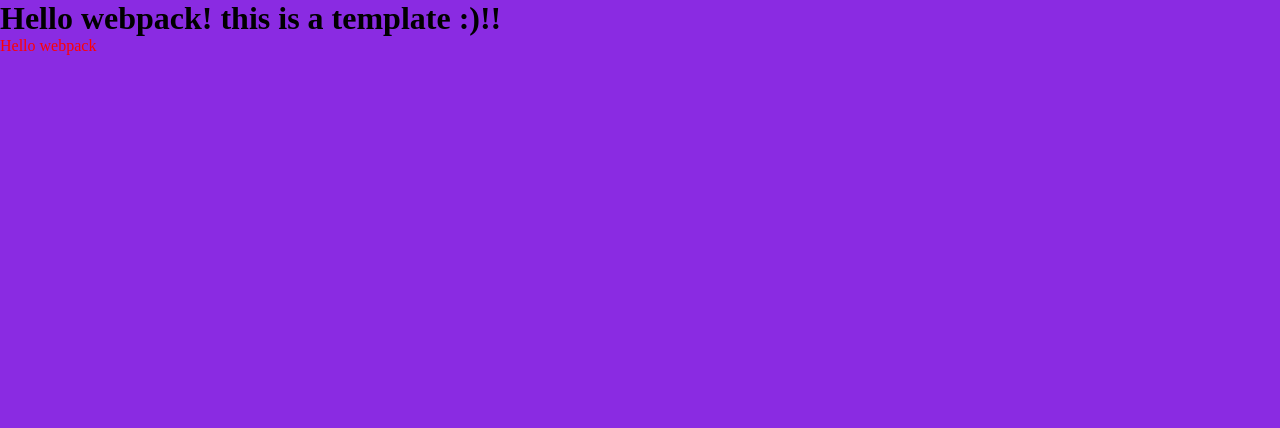
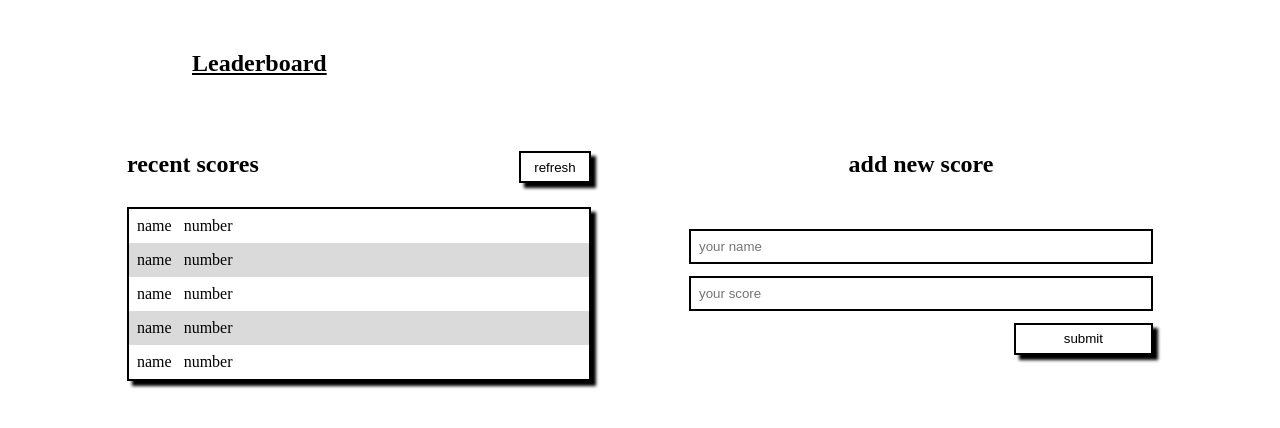
Before and after one commit to aizjicod/Leaderboard-project, a website built with webpack: page src/index.html in a window 1280 px wide. Built offline with nearby package versions, Linux system fonts and the light colour scheme.

Commit message:
add structure for index.html

```diff
--- a/src/index.html
+++ b/src/index.html
@@ -3,9 +3,47 @@
 <head>
     <meta charset="UTF-8">
     <meta name="viewport" content="width=device-width, initial-scale=1.0">
-    <title>Wbpack Exercise</title>
+    <title>leaderboard project</title>
 </head>
 <body>
-    <h1>Hello webpack! this is a template :)!!</h1>
+  <section id="title">
+    <h1>leaderboard</h1>
+  </section>
+
+  <section id="leaderboard">
+    <h2>recent scores</h2>
+    <button type="button">refresh</button>
+    <ul id="leaderboad-ul">
+      <li>
+        <p>name </p>
+        <span>number</span>
+      </li>
+      <li>
+        <p>name </p>
+        <span>number</span>
+      </li>
+      <li>
+        <p>name </p>
+        <span>number</span>
+      </li>
+      <li>
+        <p>name </p>
+        <span>number</span>
+      </li>
+      <li>
+        <p>name </p>
+        <span>number</span>
+      </li>
+    </ul>
+  </section>
+
+  <section id="addScore">
+    <h2>add new score</h2>
+    <form>
+      <input type="text" placeholder="your name">
+      <input type="number" placeholder="your score">
+      <input type="submit" value="submit">
+    </form>
+  </section>
 </body>
 </html>
--- a/src/index.js
+++ b/src/index.js
@@ -1,13 +1 @@
-import _ from 'lodash';
 import './style.css';
-
-function component() {
-  const element = document.createElement('div');
-
-  // Lodash, now imported by this script
-  element.innerHTML = _.join(['Hello', 'webpack'], ' ');
-  element.classList.add('hello');
-  return element;
-}
-
-document.body.appendChild(component());
--- a/src/style.css
+++ b/src/style.css
@@ -1,13 +1,111 @@
 * {
   margin: 0;
   padding: 0;
-  box-sizing: content-box;
+  box-sizing:border-box;
 }
 
 body {
-  background: blueviolet;
+  padding-top: 50px;
+  display: flex;
+  justify-content: center;
+  flex-wrap: wrap;
+  gap: 50px;
 }
 
-.hello {
-  color: red;
+/* title section */
+
+#title {
+  width: 70vw;
 }
+
+#title h1{
+  text-decoration: underline;
+  text-transform: capitalize;
+}
+
+/* leaderboard sections */
+
+#leaderboard {
+  padding: 24px;
+  width: 80vw;
+  display: flex;
+  justify-content: space-between;
+  flex-wrap: wrap;
+  gap: 24px;
+}
+
+#leaderboard h2{
+  display: inline-block;
+}
+#leaderboard button{
+  padding: 0.5em 1em;
+  background: transparent;
+  border: 2px solid #000;
+  box-shadow: 5px 5px 3px #000;
+}
+
+#leaderboad-ul{
+  min-width: 100%;
+  list-style: none;
+  border: 2px solid #000;
+  box-shadow: 5px 5px 3px #000;
+}
+
+#leaderboad-ul li{
+  width: 100%;
+  display: flex;
+  gap: 12px;
+  padding: 8px;
+}
+
+#leaderboad-ul li:nth-child(even){
+  background: #dadada;
+}
+
+/* add section */
+
+#addScore {
+  padding: 24px;
+  width: 80vw;
+  display: flex;
+  justify-content: center;
+  align-items:flex-start;
+  flex-wrap: wrap;
+  gap: 24px;
+}
+
+#addScore form{
+  display: flex;
+  flex-wrap: wrap;
+  justify-content: end;
+  gap: 12px;
+}
+
+#addScore form input{
+  padding: 8px;
+  width: 100%;
+  outline: none;
+  border: 2px solid #000;
+}
+
+#addScore form input:last-of-type{
+  padding: 0.5em 1em;
+  width: 30%;
+  outline: none;
+  border: 2px solid #000;
+  background: transparent;
+  box-shadow: 5px 5px 3px #000;
+}
+
+/* media queries */
+
+@media screen and (min-width: 768px) {
+
+  #leaderboard {
+    width: 40vw;
+  }
+
+  #addScore {
+    width: 40vw;
+  }
+}
```
